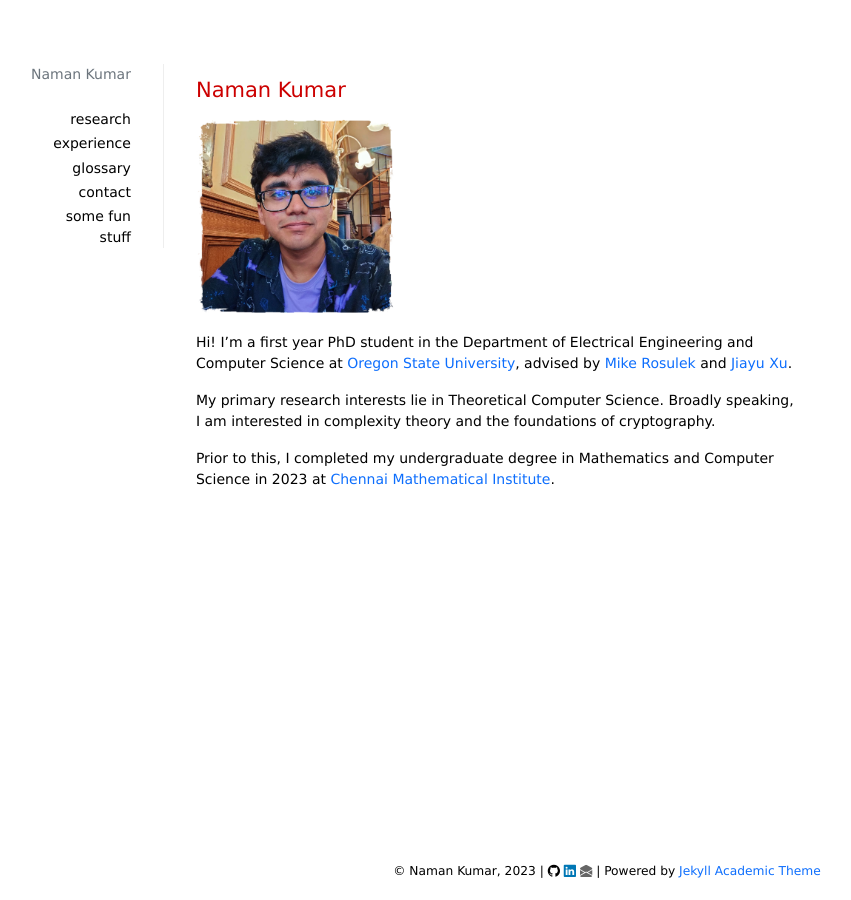
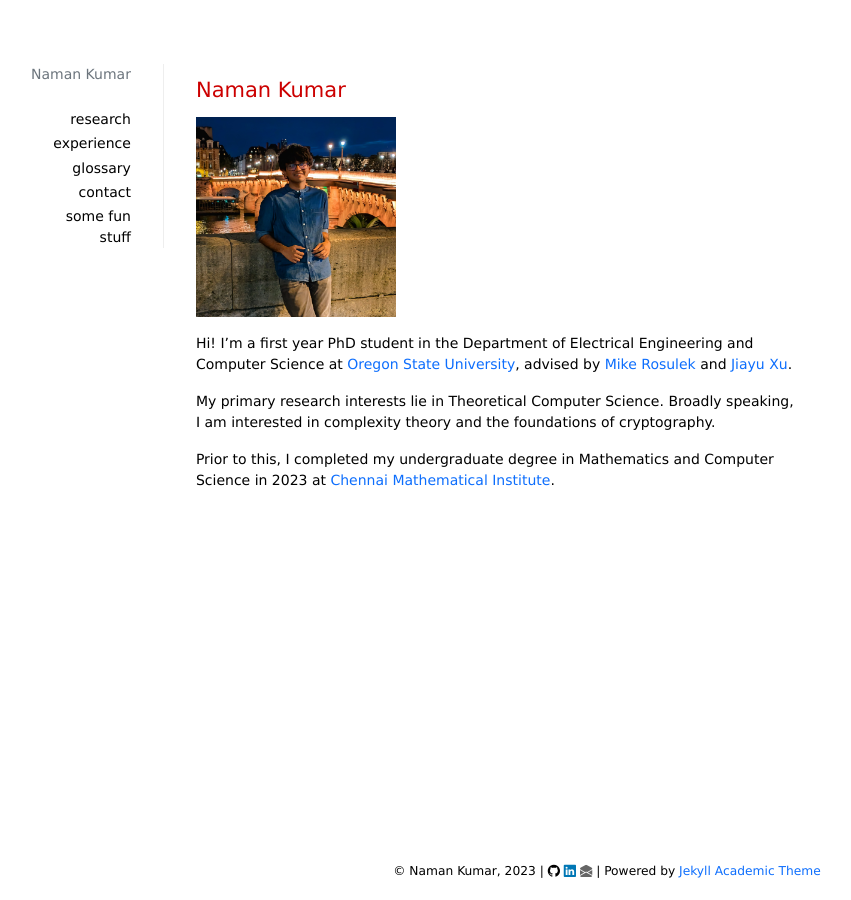
Before and after one commit to matcauthon49/matcauthon49.github.io, a Jekyll site: the page built from index.md, in a window 1280 px wide. Shown: the whole page, without its empty margins (33-884 px from the left). Built offline with Jekyll 4.4.1, drawn with Linux system fonts in a browser that asks for light colours; nearby versions of some CDN libraries; a style sheet for code colours, icons or effects is not loaded.

Commit message:
Update index.md

```diff
--- a/index.md
+++ b/index.md
@@ -14,7 +14,7 @@ layout: default
 
 <h1 style="color: #cc0000;">{% if site.jekyllacademic.homepage_title %}{{ site.jekyllacademic.homepage_title }}{% else %}Hello World!{% endif %}</h1>
 
-<img align="left" src="./assets/pic2.jpg" alt="me" width="200"/>
+<img align="left" src="./assets/pic3.jpg" alt="me" width="200"/>
 
 Hi! I'm a first year PhD student in the Department of Electrical Engineering and Computer Science at [Oregon State University](https://engineering.oregonstate.edu/EECS), advised by [Mike Rosulek](https://web.engr.oregonstate.edu/~rosulekm/) and [Jiayu Xu](https://sites.google.com/view/jiayux).
 
```
